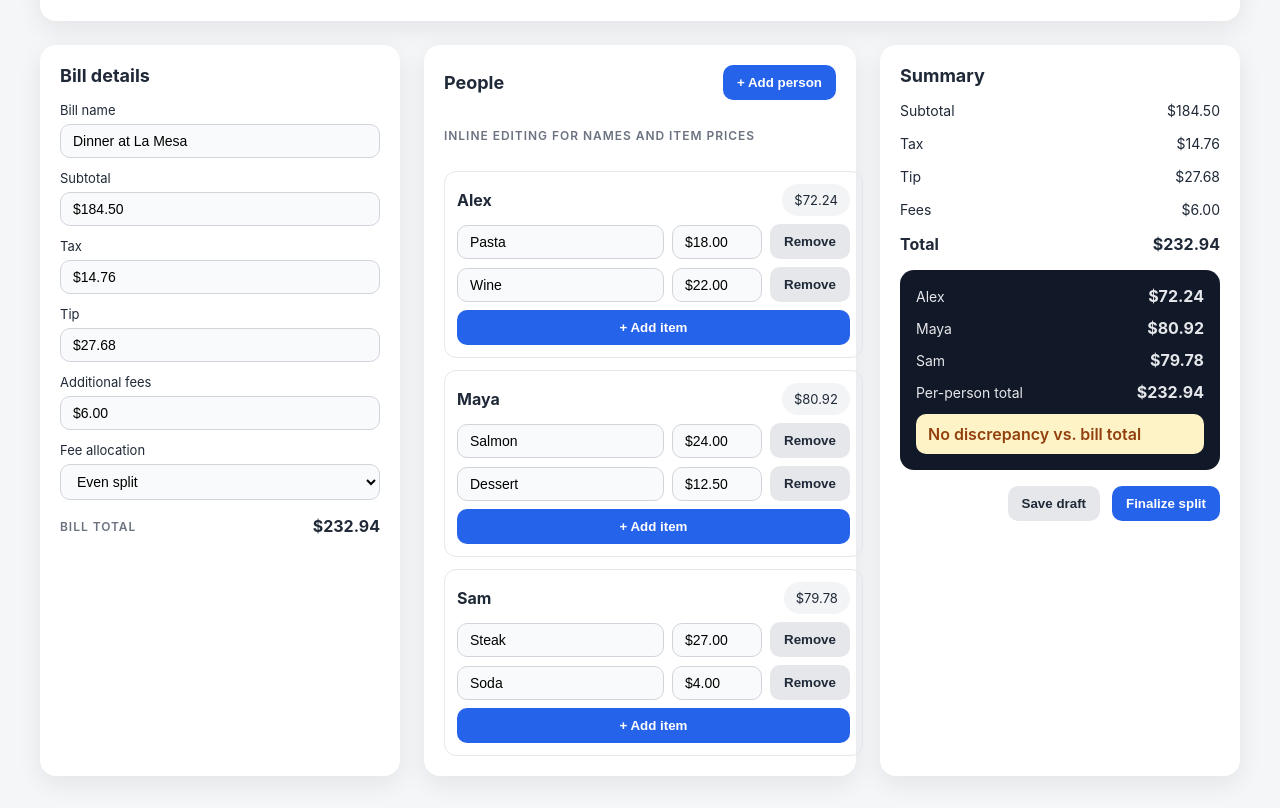
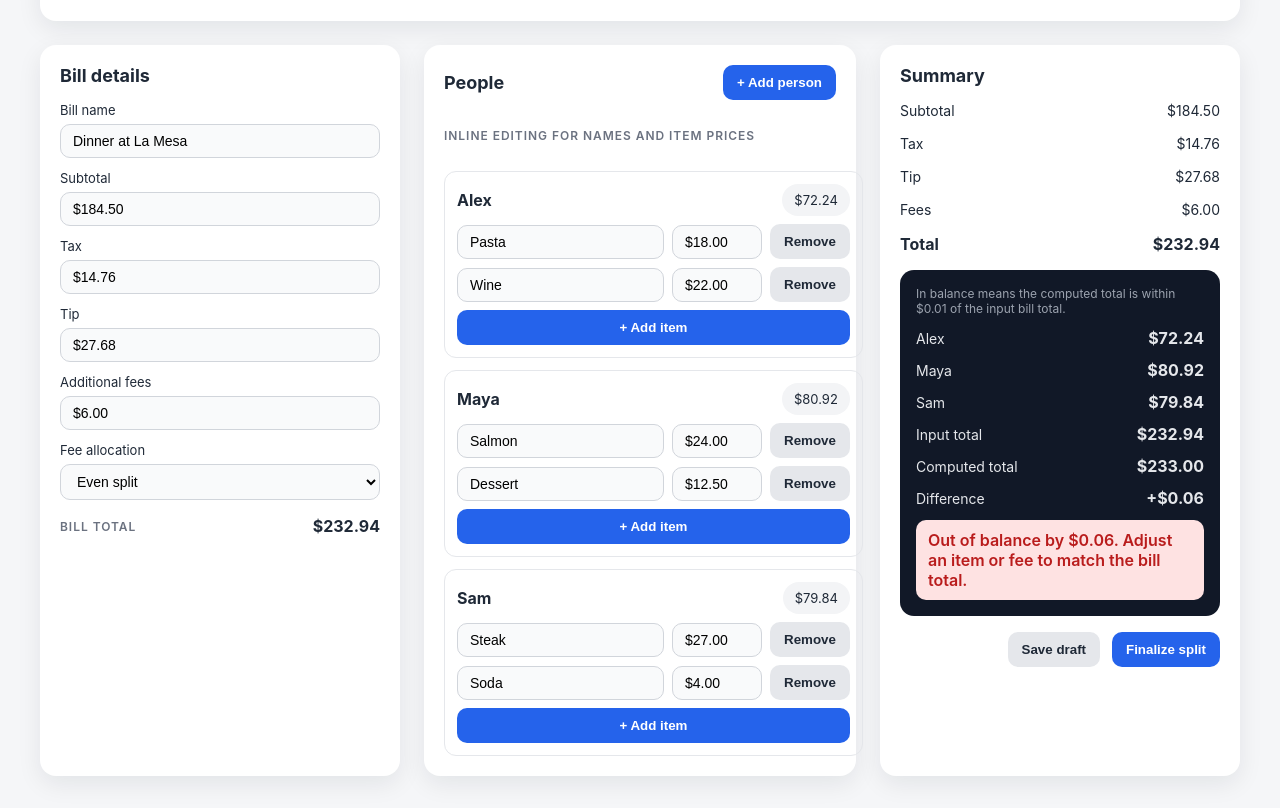
Before and after one commit to Deanstirrat/bill_splitter, a plain HTML site: page index.html in a window 1280 px wide. Shown: the part 114-922 px from the top of the page. Drawn offline with Linux system fonts and the light colour scheme.

Commit message:
Add balance summary and warning UI

```diff
--- a/index.html
+++ b/index.html
@@ -192,6 +192,17 @@
         font-weight: 600;
       }
 
+      .discrepancy.warning {
+        background: #fee2e2;
+        color: #b91c1c;
+      }
+
+      .balance-note {
+        font-size: 12px;
+        color: #9ca3af;
+        margin: 0;
+      }
+
       .footer {
         display: flex;
         justify-content: flex-end;
@@ -303,7 +314,7 @@
             <div class="person-card">
               <header>
                 <strong>Sam</strong>
-                <span class="pill">$79.78</span>
+                <span class="pill">$79.84</span>
               </header>
               <div class="items">
                 <div class="item-row">
@@ -346,6 +357,9 @@
           </div>
 
           <div class="validation-panel">
+            <p class="balance-note">
+              In balance means the computed total is within $0.01 of the input bill total.
+            </p>
             <div class="summary-row">
               <span>Alex</span>
               <strong>$72.24</strong>
@@ -356,13 +370,23 @@
             </div>
             <div class="summary-row">
               <span>Sam</span>
-              <strong>$79.78</strong>
+              <strong>$79.84</strong>
             </div>
             <div class="summary-row">
-              <span>Per-person total</span>
+              <span>Input total</span>
               <strong>$232.94</strong>
             </div>
-            <div class="discrepancy">No discrepancy vs. bill total</div>
+            <div class="summary-row">
+              <span>Computed total</span>
+              <strong>$233.00</strong>
+            </div>
+            <div class="summary-row">
+              <span>Difference</span>
+              <strong>+$0.06</strong>
+            </div>
+            <div class="discrepancy warning">
+              Out of balance by $0.06. Adjust an item or fee to match the bill total.
+            </div>
           </div>
 
           <div class="footer">
```
